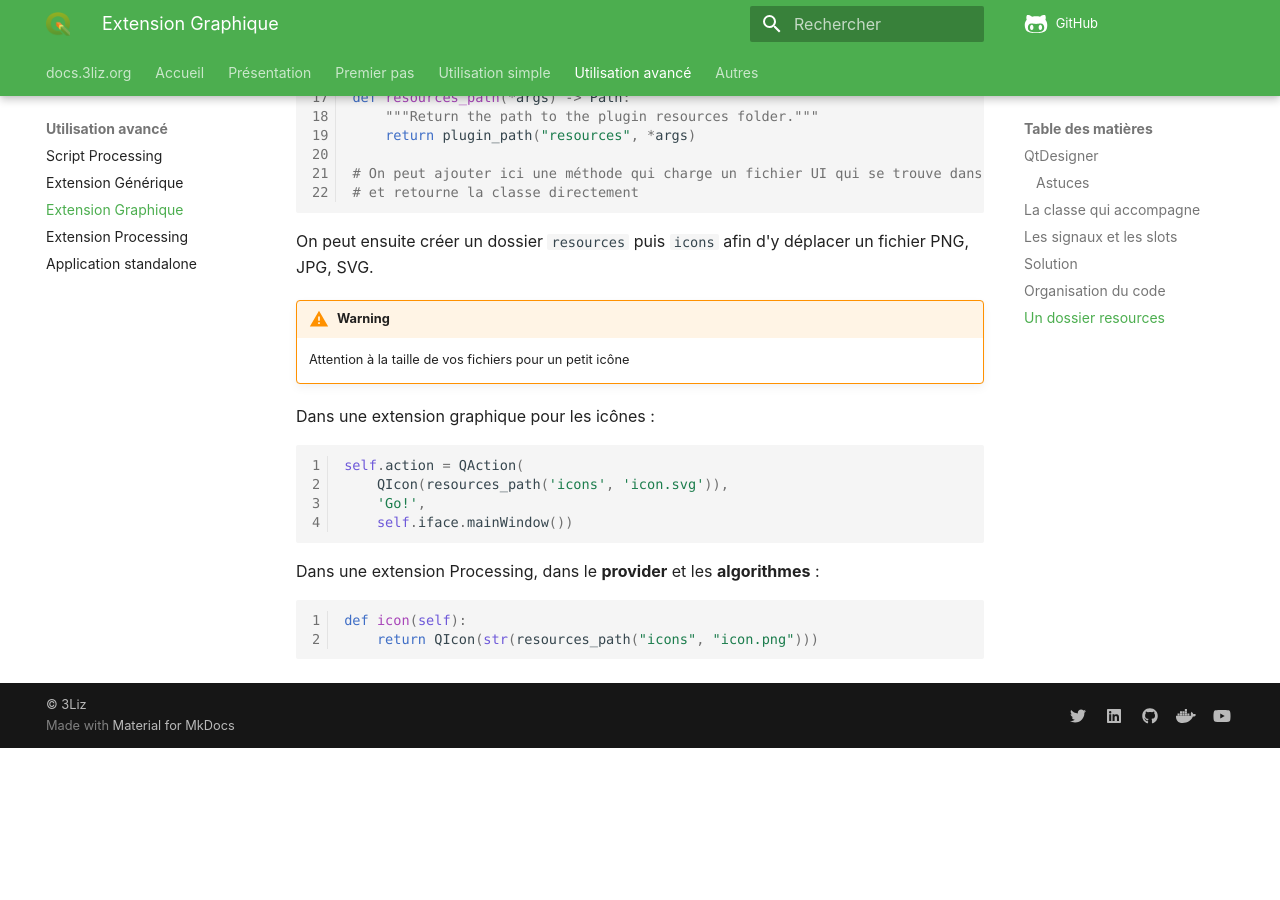
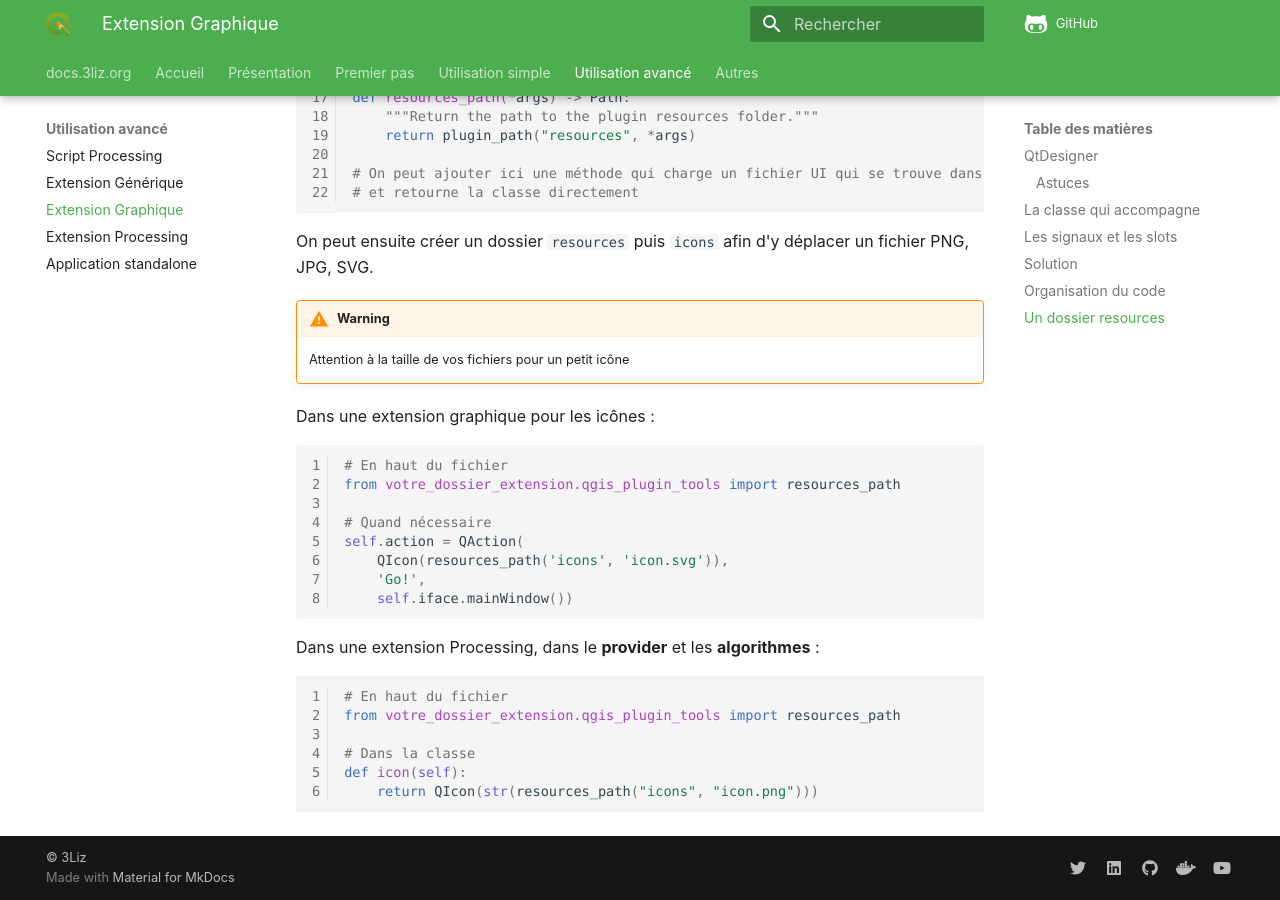
Before and after one commit to 3liz/formation-pyqgis, an MkDocs documentation site: the page built from docs/extension-graphique.md, in a window 1280 px wide and 900 px high, scrolled down 4887 px. Built offline with MkDocs 1.6.1 and Material for MkDocs 9.7.7, drawn with Linux system fonts in a browser that asks for light colours; nearby versions of some CDN libraries; comment, search, counter and statistics services are not loaded; before the commit the page ends 5635 px from its top, so only the background shows below that.

Commit message:
Ajout import

````diff
--- a/docs/extension-graphique.md
+++ b/docs/extension-graphique.md
@@ -233,6 +233,10 @@ On peut ensuite créer un dossier `resources` puis `icons` afin d'y déplacer un
 Dans une extension graphique pour les icônes :
 
 ```python
+# En haut du fichier
+from votre_dossier_extension.qgis_plugin_tools import resources_path
+
+# Quand nécessaire
 self.action = QAction(
     QIcon(resources_path('icons', 'icon.svg')),
     'Go!',
@@ -242,7 +246,10 @@ self.action = QAction(
 Dans une extension Processing, dans le **provider** et les **algorithmes** :
 
 ```python
+# En haut du fichier
+from votre_dossier_extension.qgis_plugin_tools import resources_path
+
+# Dans la classe
 def icon(self):
     return QIcon(str(resources_path("icons", "icon.png")))
-
 ```
````
